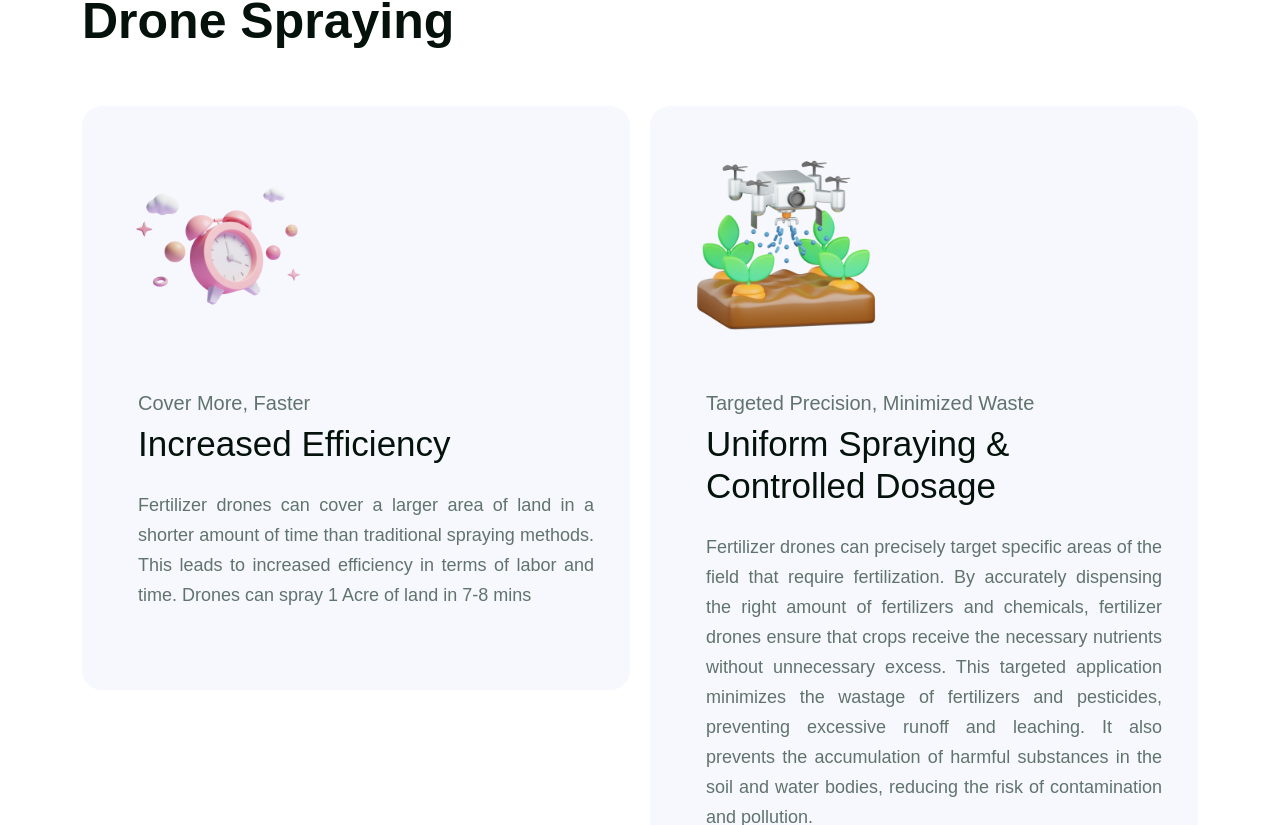
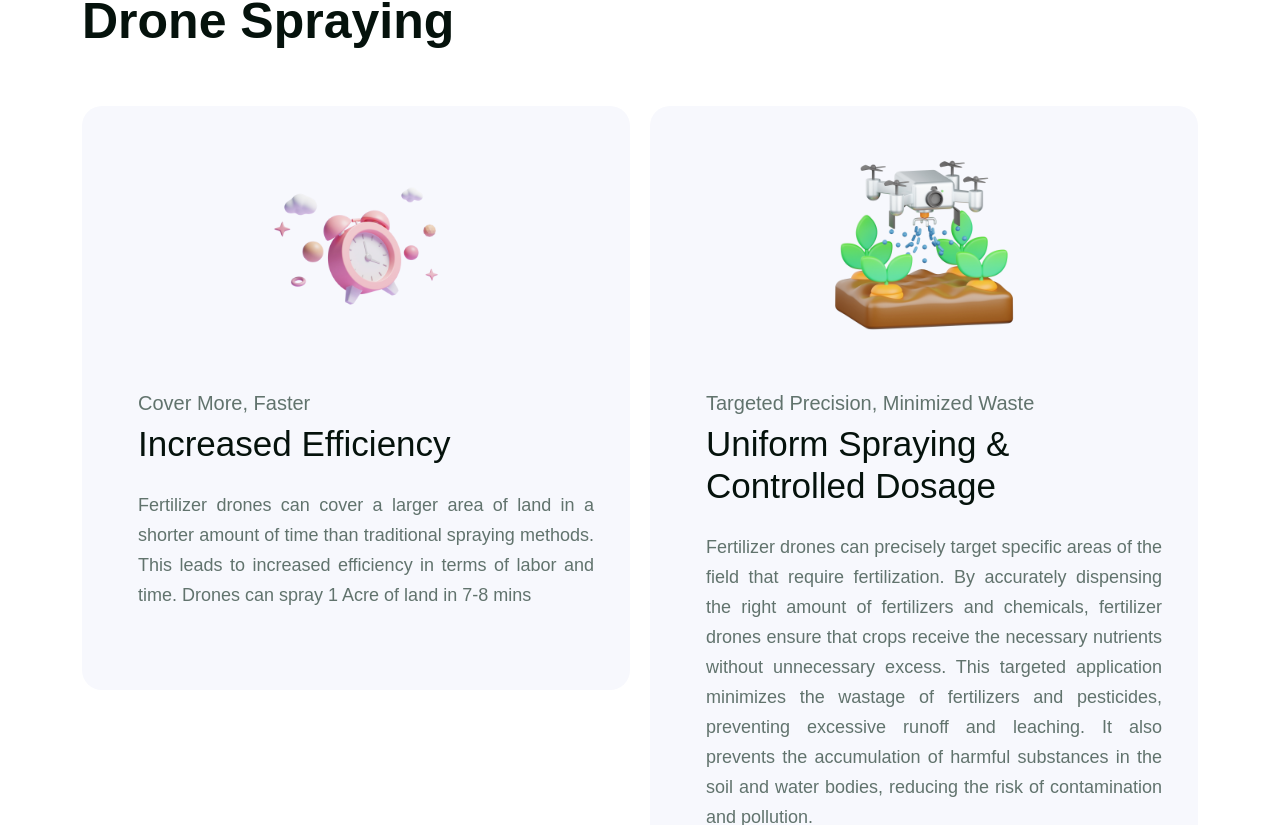
Before and after one commit to Hacker21-punk/krishiudaan-website, a React (Vite) app: page / in a window 1280 px wide. Shown: the part 2176-3001 px from the top of the page. Built offline with nearby package versions, Linux system fonts and the light colour scheme; a web font is replaced by a local one.

Commit message:
fix(layout): prevent image clipping in advantages cards by fixing image scaling and sizing

```diff
--- a/src/pages/Home.tsx
+++ b/src/pages/Home.tsx
@@ -235,7 +235,7 @@ export default function Home() {
                 <div key={i} className="col-lg-6">
                   <div className="tp-project-box mb-20">
                     <div className="tp-project-img fix mb-45">
-                      <img style={{ maxHeight: '200px', backgroundSize: 'contain' }} src={adv.img} alt={adv.title} loading="lazy" />
+                      <img style={{ height: '200px', width: 'auto', objectFit: 'contain', margin: '0 auto', display: 'block' }} src={adv.img} alt={adv.title} loading="lazy" />
                     </div>
                     <div className="tp-project-content ml-20">
                       <h5>{adv.subtitle}</h5>
@@ -251,7 +251,7 @@ export default function Home() {
                 <div className="tp-project-box mb-20">
                   <div className="tp-project-img fix mb-45">
                     <img
-                      style={{ maxHeight: '200px', backgroundSize: 'contain' }}
+                      style={{ height: '200px', width: 'auto', objectFit: 'contain', margin: '0 auto', display: 'block' }}
                       src={fullWidthAdvantage.img}
                       alt={fullWidthAdvantage.title}
                       loading="lazy"
```
